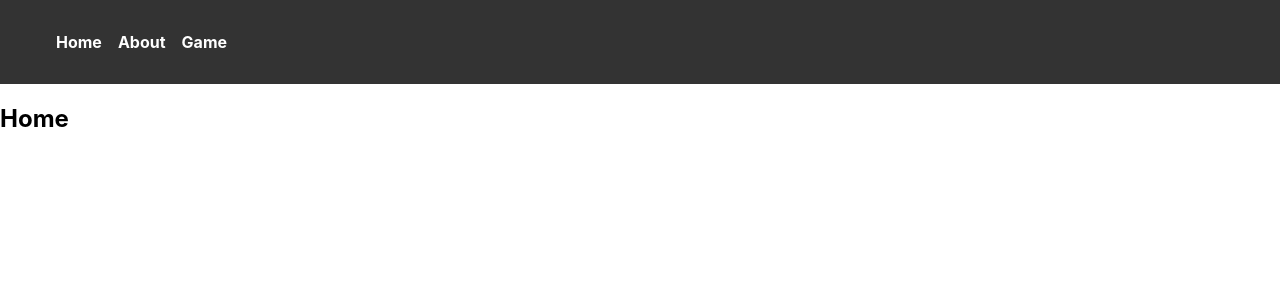
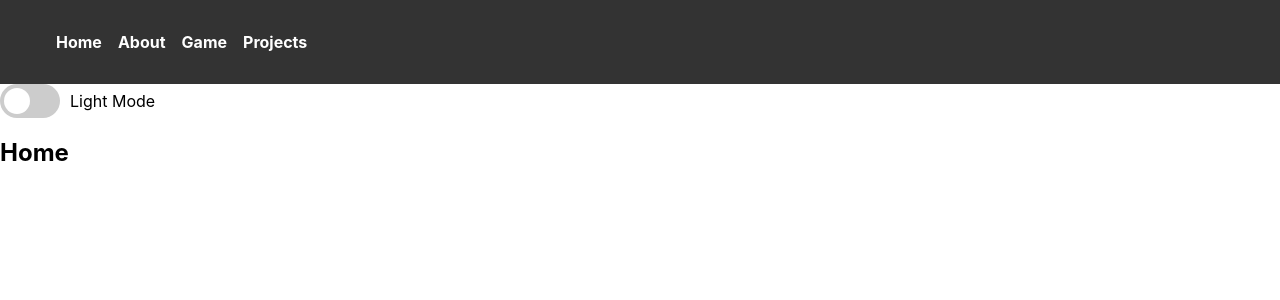
Before and after one commit to lleung030/my-web, a React (Create React App) app: page / in a window 1280 px wide. Shown: the top 300 px of the page. Built offline with nearby package versions, Linux system fonts and the light colour scheme.

Commit message:
toggle dark btn

```diff
--- a/src/App.css
+++ b/src/App.css
@@ -1,4 +1,4 @@
-.App {
+/* .App {
   text-align: center;
 }
 
@@ -35,4 +35,4 @@
   to {
     transform: rotate(360deg);
   }
-}
+} */
--- a/src/App.js
+++ b/src/App.js
@@ -3,6 +3,7 @@ import React from 'react';
 import { BrowserRouter as Router, Route, Routes } from 'react-router-dom';
 import Navbar from './components/navbar/Navbar';
 import TicTacToe from './components/game/TicTacToe';
+import DarkModeToggle from './components/DarkModeToggle/DarkModeToggle';
 
 function Home() {
   return <h2>Home</h2>;
@@ -12,15 +13,21 @@ function About() {
   return <h2>About</h2>;
 }
 
+function Projects() {
+  return <h2>Projects</h2>;
+}
+
 function App() {
   return (
     <Router>
       <div>
         <Navbar />
+        <DarkModeToggle />
         <Routes>
           <Route path="/" element={<Home />} />
           <Route path="/about" element={<About />} />
           <Route path="/tictactoe" element={<TicTacToe />} />
+          <Route path="/projects" element={<Projects />} />
         </Routes>
       </div>
     </Router>
--- /dev/null
+++ b/src/components/DarkModeToggle/DarkModeToggle.jsx
@@ -0,0 +1,23 @@
+// DarkModeToggle.js
+import React, { useState } from 'react';
+import styles from './DarkModeToggle.module.css';
+
+const DarkModeToggle = () => {
+  const [isDarkMode, setDarkMode] = useState(false);
+
+  const toggleDarkMode = () => {
+    setDarkMode(!isDarkMode);
+  };
+
+  return (
+    <div className={styles.toggleContainer}>
+      <label className={styles.switch}>
+        <input type="checkbox" checked={isDarkMode} onChange={toggleDarkMode} />
+        <span className={styles.slider}></span>
+      </label>
+      <span className={styles.modeText}>{isDarkMode ? 'Dark Mode' : 'Light Mode'}</span>
+    </div>
+  );
+};
+
+export default DarkModeToggle;
--- /dev/null
+++ b/src/components/DarkModeToggle/DarkModeToggle.module.css
@@ -0,0 +1,58 @@
+/* DarkModeToggle.module.css */
+.toggleContainer {
+    display: flex;
+    align-items: center;
+  }
+
+  .switch {
+    position: relative;
+    display: inline-block;
+    width: 60px;
+    height: 34px;
+  }
+
+  .switch input {
+    opacity: 0;
+    width: 0;
+    height: 0;
+  }
+
+  .slider {
+    position: absolute;
+    cursor: pointer;
+    top: 0;
+    left: 0;
+    right: 0;
+    bottom: 0;
+    background-color: #ccc;
+    -webkit-transition: .4s;
+    transition: .4s;
+    border-radius: 34px;
+  }
+
+  .slider:before {
+    position: absolute;
+    content: '';
+    height: 26px;
+    width: 26px;
+    left: 4px;
+    bottom: 4px;
+    background-color: white;
+    -webkit-transition: .4s;
+    transition: .4s;
+    border-radius: 50%;
+  }
+
+  input:checked + .slider {
+    background-color: #2196F3;
+  }
+
+  input:checked + .slider:before {
+    -webkit-transform: translateX(26px);
+    -ms-transform: translateX(26px);
+    transform: translateX(26px);
+  }
+
+  .modeText {
+    margin-left: 10px;
+  }
--- a/src/components/navbar/Navbar.jsx
+++ b/src/components/navbar/Navbar.jsx
@@ -22,6 +22,11 @@ const Navbar = () => {
             Game
           </Link>
         </li>
+        <li className={styles.navItem}>
+          <Link to="/projects" className={styles.navLink}>
+            Projects
+          </Link>
+        </li>
       </ul>
     </nav>
   );
```
